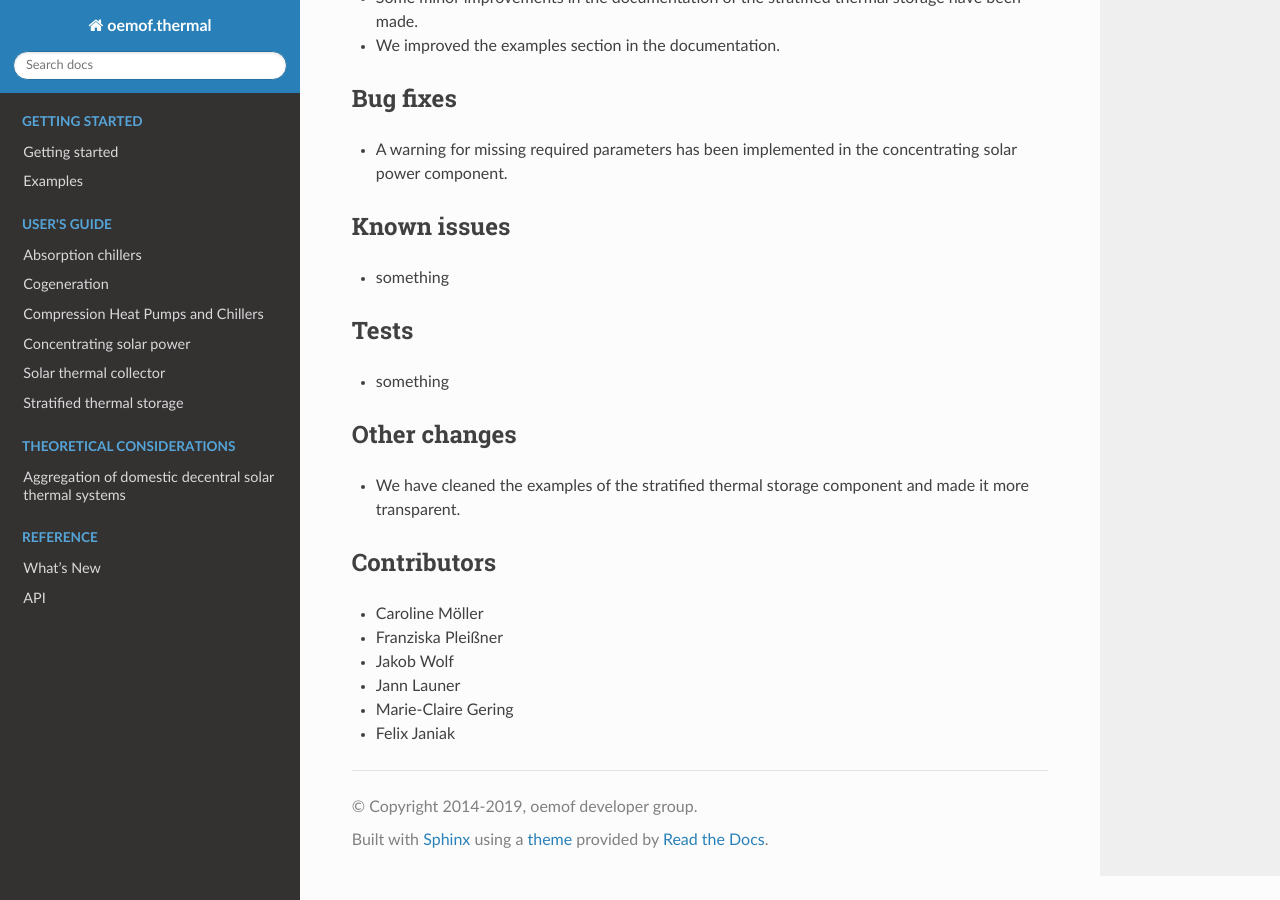
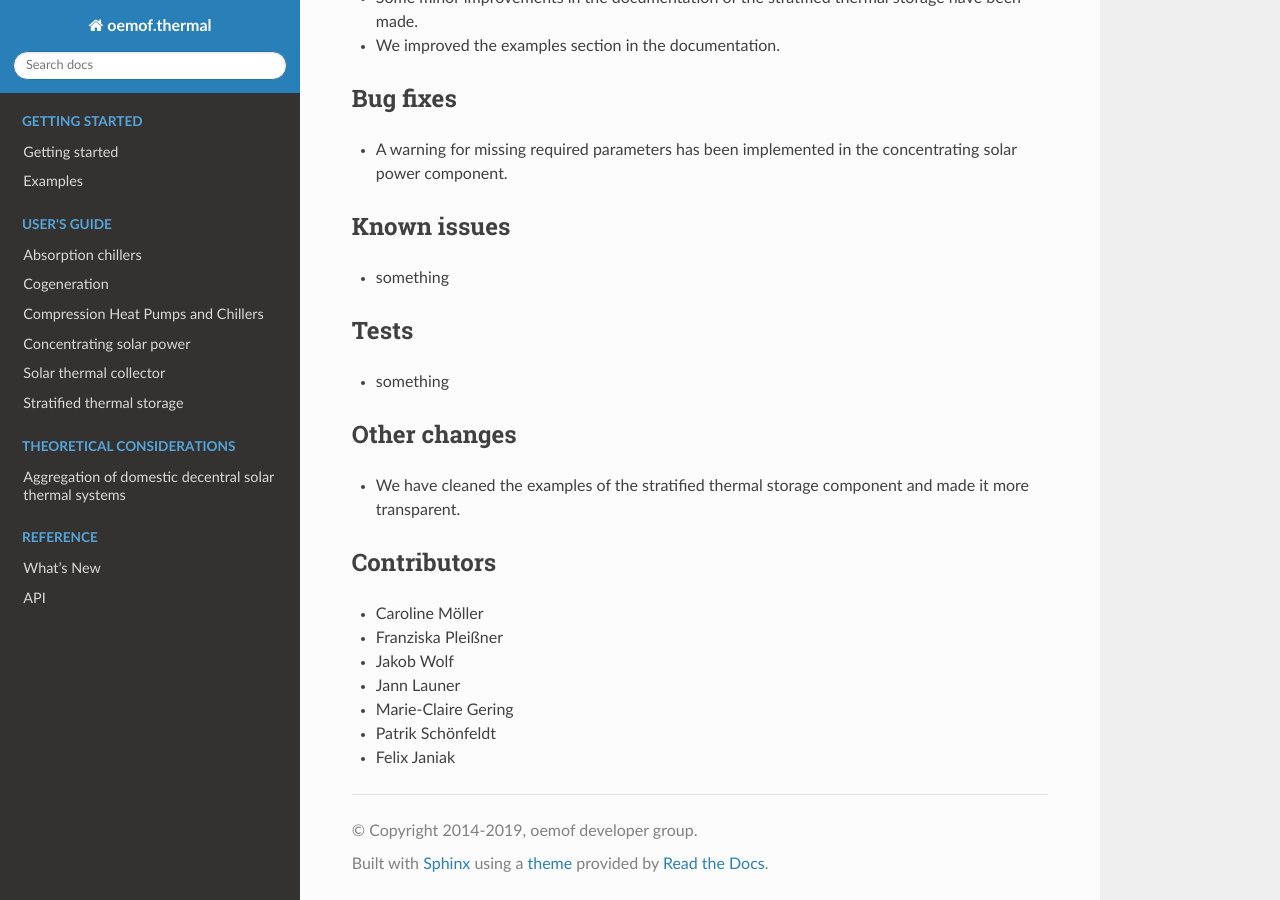
Before and after one commit to oemof/oemof-thermal, a Sphinx documentation site: the page built from docs/whats_new/v0-0-4.rst, in a window 1280 px wide and 900 px high, scrolled down 638 px. Built offline with Sphinx 7.4.7 and the Read the Docs theme 2.0.0, drawn with Linux system fonts in a browser that asks for light colours; formulas are drawn with MathJax 3.

Commit message:
Update docs/whats_new/v0-0-4.rst

```diff
--- a/docs/whats_new/v0-0-4.rst
+++ b/docs/whats_new/v0-0-4.rst
@@ -51,4 +51,5 @@ Contributors
 * Jakob Wolf
 * Jann Launer
 * Marie-Claire Gering
+* Patrik Schönfeldt
 * Felix Janiak
```
